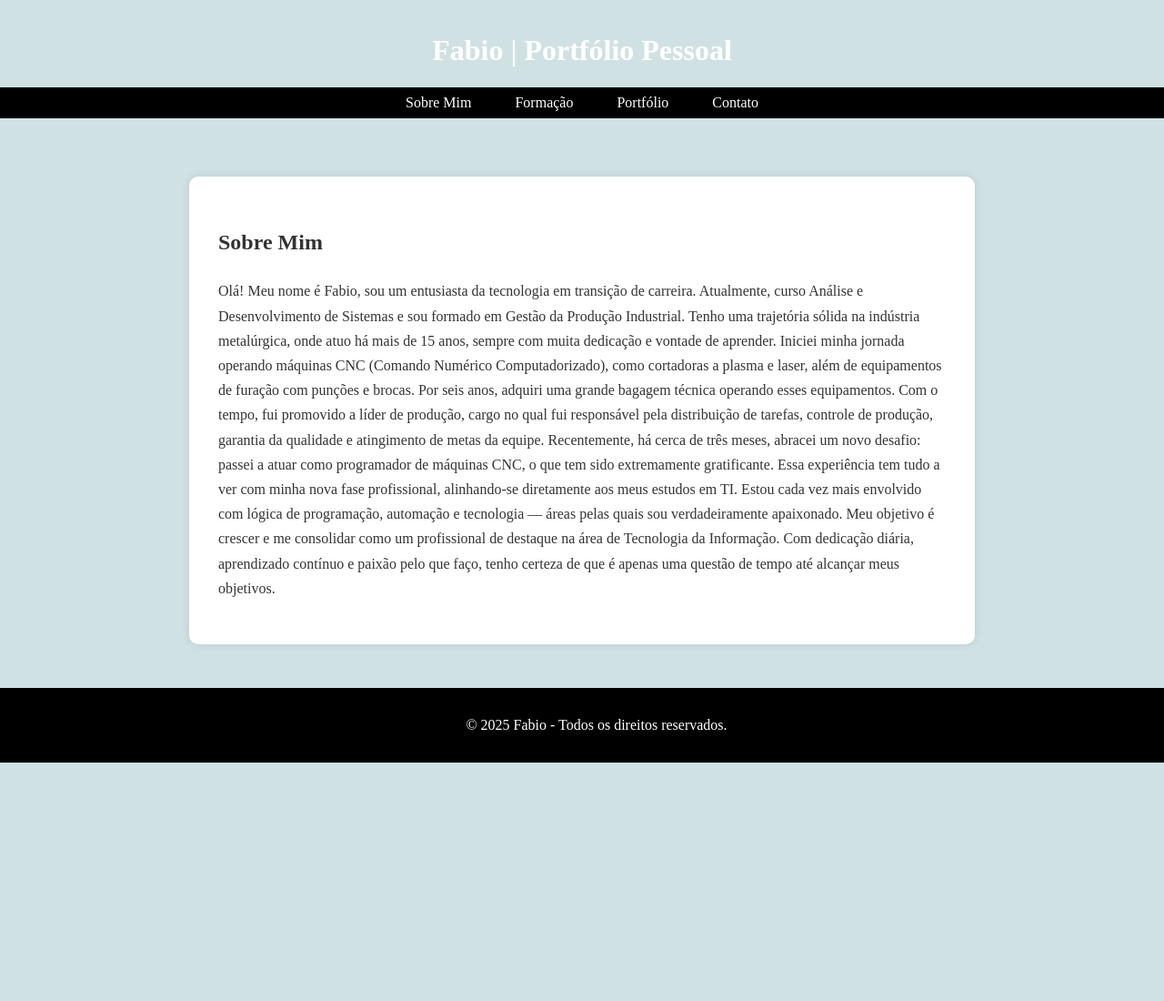
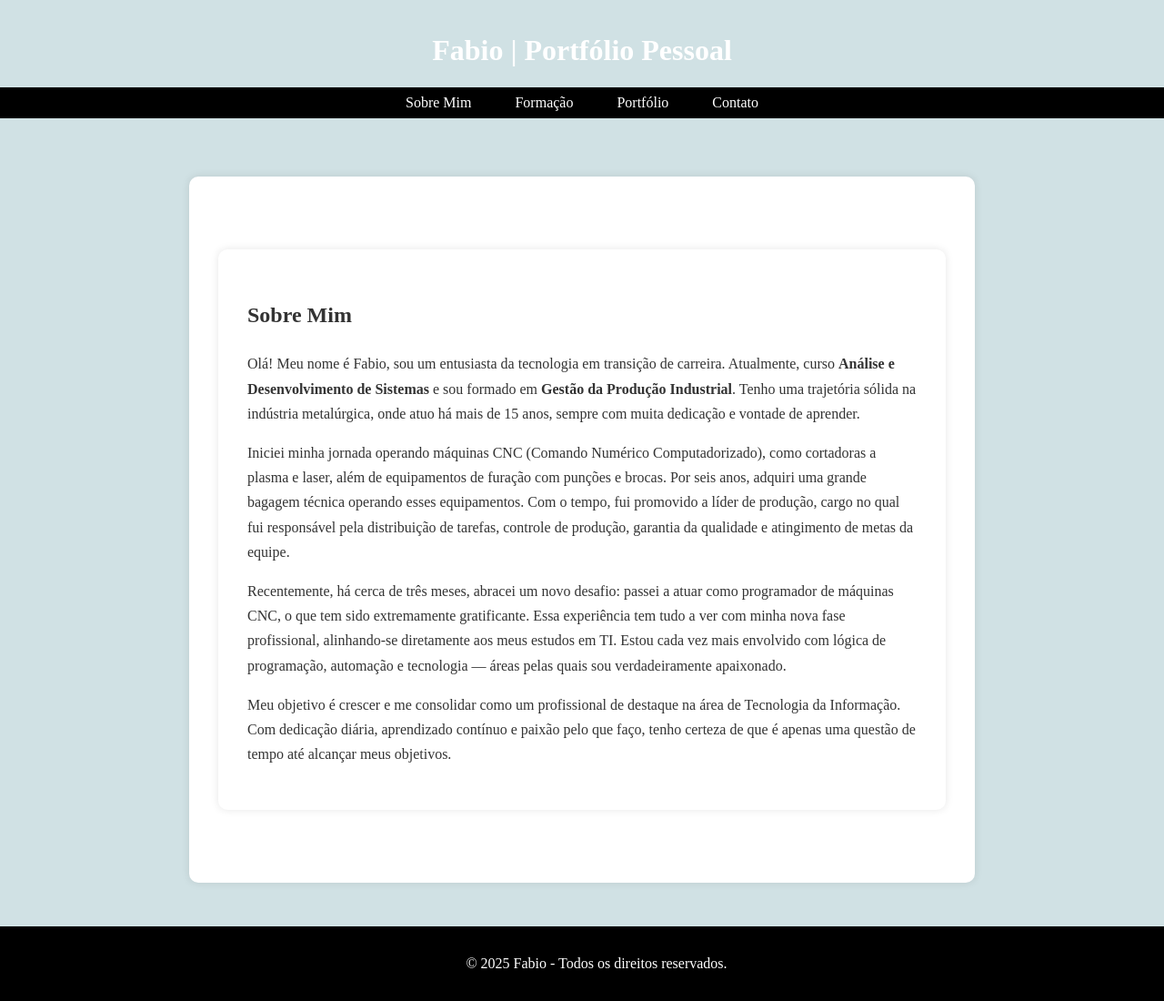
Before and after one commit to Fabiocunhac/Portfolio, a plain HTML site: page index.html in a window 1280 px wide. Shown: the top 1100 px of the page at 91% size. Before the commit the page ends 838 px from the top, so only its background shows below. Drawn offline with Linux system fonts and the light colour scheme.

Commit message:
Update index.html

```diff
--- a/index.html
+++ b/index.html
@@ -20,14 +20,22 @@
 
   <main>
     <section>
-      <h2>Sobre Mim</h2>
-      <p>Olá! Meu nome é Fabio, sou um entusiasta da tecnologia em transição de carreira. Atualmente, curso Análise e Desenvolvimento de Sistemas e sou formado em Gestão da Produção Industrial. Tenho uma trajetória sólida na indústria metalúrgica, onde atuo há mais de 15 anos, sempre com muita dedicação e vontade de aprender.
+      <p><main class="sobre-mim">
+  <h1>Sobre Mim</h1>
+  <p>
+    Olá! Meu nome é Fabio, sou um entusiasta da tecnologia em transição de carreira. Atualmente, curso <strong>Análise e Desenvolvimento de Sistemas</strong> e sou formado em <strong>Gestão da Produção Industrial</strong>. Tenho uma trajetória sólida na indústria metalúrgica, onde atuo há mais de 15 anos, sempre com muita dedicação e vontade de aprender.
+  </p>
+  <p>
+    Iniciei minha jornada operando máquinas CNC (Comando Numérico Computadorizado), como cortadoras a plasma e laser, além de equipamentos de furação com punções e brocas. Por seis anos, adquiri uma grande bagagem técnica operando esses equipamentos. Com o tempo, fui promovido a líder de produção, cargo no qual fui responsável pela distribuição de tarefas, controle de produção, garantia da qualidade e atingimento de metas da equipe.
+  </p>
+  <p>
+    Recentemente, há cerca de três meses, abracei um novo desafio: passei a atuar como programador de máquinas CNC, o que tem sido extremamente gratificante. Essa experiência tem tudo a ver com minha nova fase profissional, alinhando-se diretamente aos meus estudos em TI. Estou cada vez mais envolvido com lógica de programação, automação e tecnologia — áreas pelas quais sou verdadeiramente apaixonado.
+  </p>
+  <p>
+    Meu objetivo é crescer e me consolidar como um profissional de destaque na área de Tecnologia da Informação. Com dedicação diária, aprendizado contínuo e paixão pelo que faço, tenho certeza de que é apenas uma questão de tempo até alcançar meus objetivos.
+  </p>
+</main>
 
-Iniciei minha jornada operando máquinas CNC (Comando Numérico Computadorizado), como cortadoras a plasma e laser, além de equipamentos de furação com punções e brocas. Por seis anos, adquiri uma grande bagagem técnica operando esses equipamentos. Com o tempo, fui promovido a líder de produção, cargo no qual fui responsável pela distribuição de tarefas, controle de produção, garantia da qualidade e atingimento de metas da equipe.
-
-Recentemente, há cerca de três meses, abracei um novo desafio: passei a atuar como programador de máquinas CNC, o que tem sido extremamente gratificante. Essa experiência tem tudo a ver com minha nova fase profissional, alinhando-se diretamente aos meus estudos em TI. Estou cada vez mais envolvido com lógica de programação, automação e tecnologia — áreas pelas quais sou verdadeiramente apaixonado.
-
-Meu objetivo é crescer e me consolidar como um profissional de destaque na área de Tecnologia da Informação. Com dedicação diária, aprendizado contínuo e paixão pelo que faço, tenho certeza de que é apenas uma questão de tempo até alcançar meus objetivos.</p>
     </section>
   </main>
 
```
